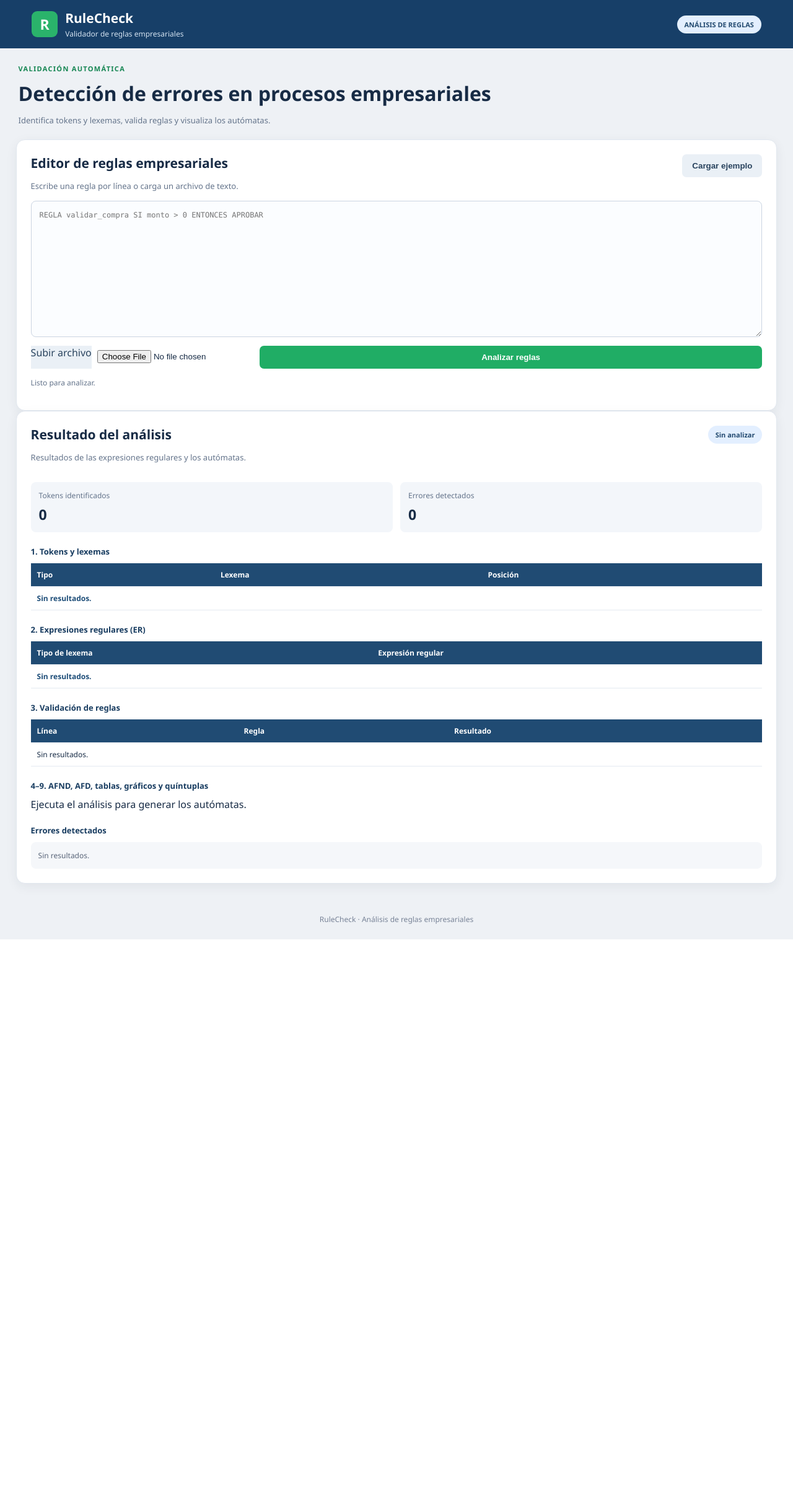
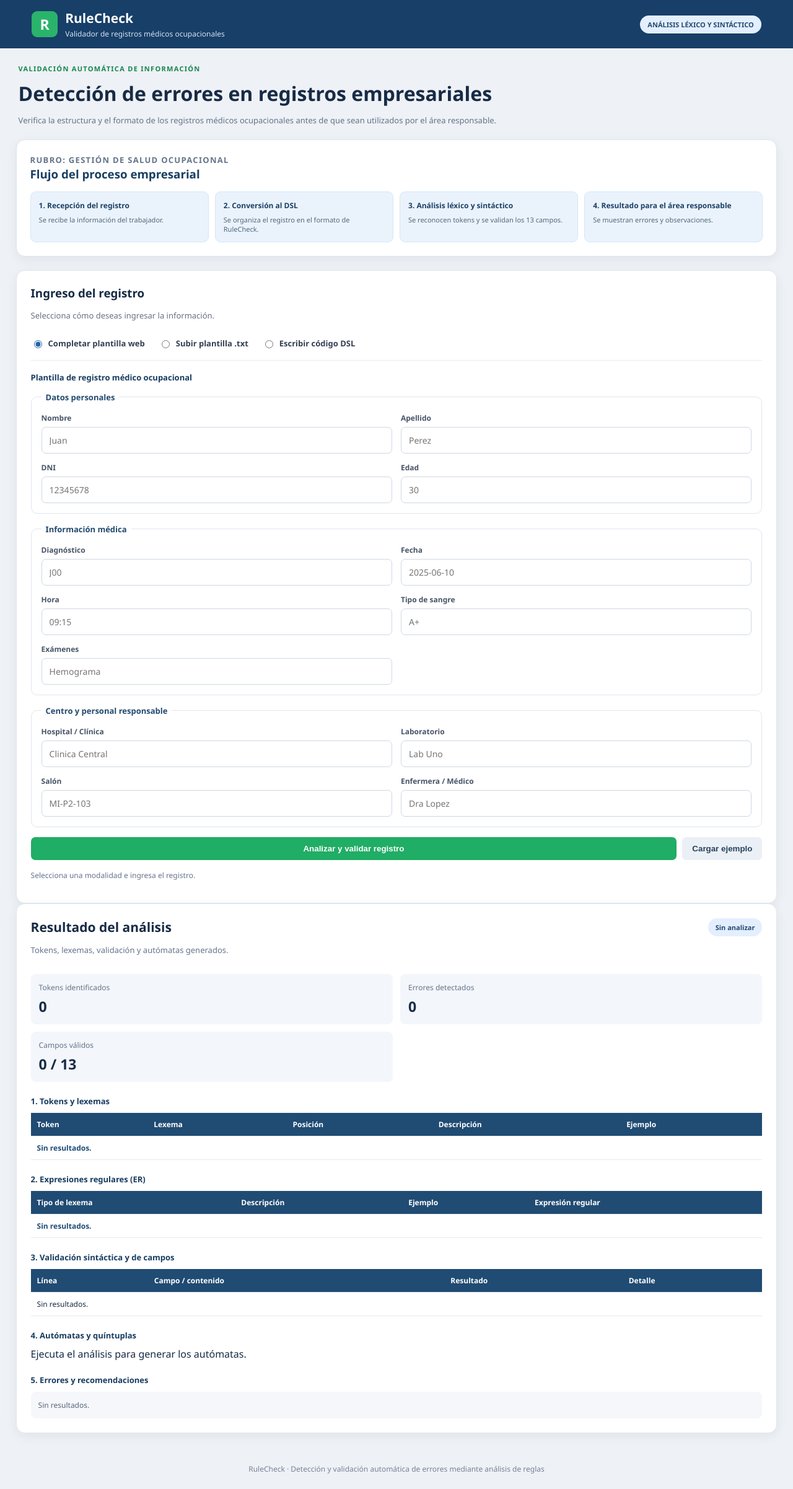
Before and after one commit to JuanDiegock/Detecci-n-y-validaci-n-autom-tica-de-errores-en-procesos-empresariales-mediante-an-lisis-de-reglas, a Flask app: page / in a window 1280 px wide. Shown: the whole page at 62% size. Before the commit the page ends 1516 px from the top, so only its background shows below. Run offline with Flask 3, Linux system fonts and the light colour scheme.

Commit message:
Update index.html for medical record validation

```diff
--- a/templates/index.html
+++ b/templates/index.html
@@ -1,98 +1,134 @@
-
 <!DOCTYPE html>
 <html lang="es">
 <head>
   <meta charset="UTF-8">
   <meta name="viewport" content="width=device-width, initial-scale=1.0">
-    <title>RuleCheck | Validador empresarial</title>
+  <title>RuleCheck | Validación de registros médicos ocupacionales</title>
   <link rel="stylesheet" href="{{ url_for('static', filename='styles.css') }}">
 </head>
 <body>
 <header class="barra">
-    <div class="marca">
-        <span class="logo">R</span>
-        <div>
-            <h1>RuleCheck</h1>
-            <p>Validador de reglas empresariales</p>
-        </div>
-    </div>
-    <span class="estado">ANÁLISIS DE REGLAS</span>
+  <div class="marca"><span class="logo">R</span><div><h1>RuleCheck</h1><p>Validador de registros médicos ocupacionales</p></div></div>
+  <span class="estado">ANÁLISIS LÉXICO Y SINTÁCTICO</span>
 </header>
 
 <main class="contenedor">
   <section class="introduccion">
-        <p class="etiqueta">VALIDACIÓN AUTOMÁTICA</p>
-        <h2>Detección de errores en procesos empresariales</h2>
-        <p>Identifica tokens y lexemas, valida reglas y visualiza los autómatas.</p>
+    <p class="etiqueta">VALIDACIÓN AUTOMÁTICA DE INFORMACIÓN</p>
+    <h2>Detección de errores en registros empresariales</h2>
+    <p>Verifica la estructura y el formato de los registros médicos ocupacionales antes de que sean utilizados por el área responsable.</p>
   </section>
 
-    <section class="panel">
-        <div class="titulo-panel">
-            <div>
-                <h3>Editor de reglas empresariales</h3>
-                <p>Escribe una regla por línea o carga un archivo de texto.</p>
+  <section class="proceso-empresarial">
+    <p class="etiqueta">RUBRO: GESTIÓN DE SALUD OCUPACIONAL</p>
+    <h3>Flujo del proceso empresarial</h3>
+    <div class="flujo-horizontal">
+      <div><b>1. Recepción del registro</b><small>Se recibe la información del trabajador.</small></div>
+      <div><b>2. Conversión al DSL</b><small>Se organiza el registro en el formato de RuleCheck.</small></div>
+      <div><b>3. Análisis léxico y sintáctico</b><small>Se reconocen tokens y se validan los 13 campos.</small></div>
+      <div><b>4. Resultado para el área responsable</b><small>Se muestran errores y observaciones.</small></div>
     </div>
-            <button id="ejemplo" class="secundario" type="button">Cargar ejemplo</button>
+  </section>
+
+  <section class="panel ingreso-panel">
+    <h3>Ingreso del registro</h3>
+    <p class="subtexto">Selecciona cómo deseas ingresar la información.</p>
+    <div class="modo-ingreso">
+      <label><input type="radio" name="modo" value="formulario" checked> Completar plantilla web</label>
+      <label><input type="radio" name="modo" value="archivo"> Subir plantilla .txt</label>
+      <label><input type="radio" name="modo" value="dsl"> Escribir código DSL</label>
     </div>
 
-        <textarea id="codigo" spellcheck="false"
-            placeholder="REGLA validar_compra SI monto > 0 ENTONCES APROBAR"></textarea>
-
+    <section id="modoFormulario" class="modo-contenido">
+      <h4>Plantilla de registro médico ocupacional</h4>
+      <form id="formRegistro">
+        <fieldset>
+          <legend>Datos personales</legend>
+          <div class="form-grid">
+            <label>Nombre<input name="Nombre" placeholder="Juan"></label>
+            <label>Apellido<input name="Apellido" placeholder="Perez"></label>
+            <label>DNI<input name="DNI" inputmode="numeric" placeholder="12345678"></label>
+            <label>Edad<input name="Edad" inputmode="numeric" placeholder="30"></label>
+          </div>
+        </fieldset>
+        <fieldset>
+          <legend>Información médica</legend>
+          <div class="form-grid">
+            <label>Diagnóstico<input name="Diagnostico" placeholder="J00"></label>
+            <label>Fecha<input name="Fecha" placeholder="2025-06-10"></label>
+            <label>Hora<input name="Hora" placeholder="09:15"></label>
+            <label>Tipo de sangre<input name="Tipo de sangre" placeholder="A+"></label>
+            <label>Exámenes<input name="Examenes" placeholder="Hemograma"></label>
+          </div>
+        </fieldset>
+        <fieldset>
+          <legend>Centro y personal responsable</legend>
+          <div class="form-grid">
+            <label>Hospital / Clínica<input name="Hospital/Clinica" placeholder="Clinica Central"></label>
+            <label>Laboratorio<input name="Laboratorio" placeholder="Lab Uno"></label>
+            <label>Salón<input name="Salon" placeholder="MI-P2-103"></label>
+            <label>Enfermera / Médico<input name="Enfermera/Medico" placeholder="Dra Lopez"></label>
+          </div>
+        </fieldset>
         <div class="acciones">
-            <label class="boton secundario" for="archivo">Subir archivo</label>
-            <input type="file" id="archivo" accept=".txt,.rule,.code">
-            <button id="analizar" class="principal" type="button">Analizar reglas</button>
+          <button class="principal" type="submit">Analizar y validar registro</button>
+          <button class="secundario" type="button" id="ejemploFormulario">Cargar ejemplo</button>
         </div>
-        <p id="mensaje" role="status">Listo para analizar.</p>
+      </form>
     </section>
 
-    <section class="resultados">
+    <section id="modoArchivo" class="modo-contenido oculto">
+      <h4>Cargar plantilla de registro</h4>
+      <button type="button" class="secundario" id="descargarPlantilla">Descargar plantilla vacía (.txt)</button>
+      <div class="archivo-linea"><label for="archivo">Selecciona un archivo de texto:</label><input type="file" id="archivo" accept=".txt"></div>
+      <p class="ayuda">Completa la plantilla descargada y súbela. También puedes cargar un archivo .txt que ya contenga el registro completo.</p>
+      <button type="button" class="principal" id="analizarArchivo">Analizar y validar registro</button>
+    </section>
+
+    <section id="modoDsl" class="modo-contenido oculto">
+      <h4>Ingreso directo del DSL</h4>
+      <p class="ayuda">Esta modalidad permite comprobar el funcionamiento del analizador léxico y sintáctico con la estructura del lenguaje de dominio de RuleCheck.</p>
+      <textarea id="codigoDsl" class="editor-dsl" spellcheck="false" placeholder="REGISTRO_MEDICO {
+NOMBRE: Juan
+APELLIDO: Perez
+DNI: 12345678
+...
+}"></textarea>
+      <div class="acciones">
+        <button type="button" class="principal" id="analizarDsl">Analizar y validar registro</button>
+        <button type="button" class="secundario" id="ejemploDsl">Cargar ejemplo DSL</button>
+      </div>
+      <details class="ejemplo-plegable">
+        <summary>Ver ejemplo del lenguaje DSL</summary>
+        <pre id="ejemploCodigoDsl"></pre>
+      </details>
+    </section>
+    <p id="mensaje" role="status" class="mensaje">Selecciona una modalidad e ingresa el registro.</p>
+  </section>
+
+  <section id="resultados" class="resultados">
     <div class="titulo-panel">
-            <div>
-                <h3>Resultado del análisis</h3>
-                <p>Resultados de las expresiones regulares y los autómatas.</p>
-            </div>
+      <div><h3>Resultado del análisis</h3><p>Tokens, lexemas, validación y autómatas generados.</p></div>
       <span id="estadoResultado" class="insignia">Sin analizar</span>
     </div>
-
     <div class="resumen">
       <div class="tarjeta"><span>Tokens identificados</span><strong id="totalTokens">0</strong></div>
       <div class="tarjeta"><span>Errores detectados</span><strong id="totalErrores">0</strong></div>
+      <div class="tarjeta"><span>Campos válidos</span><strong id="totalValidos">0 / 13</strong></div>
     </div>
-
     <h4>1. Tokens y lexemas</h4>
-        <div class="tabla-contenedor">
-            <table>
-                <thead><tr><th>Tipo</th><th>Lexema</th><th>Posición</th></tr></thead>
-                <tbody id="tablaTokens"><tr><td colspan="3">Sin resultados.</td></tr></tbody>
-            </table>
-        </div>
-
+    <div class="tabla-contenedor"><table><thead><tr><th>Token</th><th>Lexema</th><th>Posición</th><th>Descripción</th><th>Ejemplo</th></tr></thead><tbody id="tablaTokens"><tr><td colspan="5">Sin resultados.</td></tr></tbody></table></div>
     <h4>2. Expresiones regulares (ER)</h4>
-        <div class="tabla-contenedor">
-            <table>
-                <thead><tr><th>Tipo de lexema</th><th>Expresión regular</th></tr></thead>
-                <tbody id="tablaER"><tr><td colspan="2">Sin resultados.</td></tr></tbody>
-            </table>
-        </div>
-
-        <h4>3. Validación de reglas</h4>
-        <div class="tabla-contenedor">
-            <table>
-                <thead><tr><th>Línea</th><th>Regla</th><th>Resultado</th></tr></thead>
-                <tbody id="tablaReglas"><tr><td colspan="3">Sin resultados.</td></tr></tbody>
-            </table>
-        </div>
-
-        <h4>4–9. AFND, AFD, tablas, gráficos y quíntuplas</h4>
+    <div class="tabla-contenedor"><table><thead><tr><th>Tipo de lexema</th><th>Descripción</th><th>Ejemplo</th><th>Expresión regular</th></tr></thead><tbody id="tablaER"><tr><td colspan="4">Sin resultados.</td></tr></tbody></table></div>
+    <h4>3. Validación sintáctica y de campos</h4>
+    <div class="tabla-contenedor"><table><thead><tr><th>Línea</th><th>Campo / contenido</th><th>Resultado</th><th>Detalle</th></tr></thead><tbody id="tablaReglas"><tr><td colspan="4">Sin resultados.</td></tr></tbody></table></div>
+    <h4>4. Autómatas y quíntuplas</h4>
     <div id="contenedorAutomatas" class="automatas">Ejecuta el análisis para generar los autómatas.</div>
-
-        <h4>Errores detectados</h4>
+    <h4>5. Errores y recomendaciones</h4>
     <div id="listaErrores" class="errores">Sin resultados.</div>
   </section>
 </main>
-
-<footer>RuleCheck · Análisis de reglas empresariales</footer>
+<footer>RuleCheck · Detección y validación automática de errores mediante análisis de reglas</footer>
 <script src="{{ url_for('static', filename='app.js') }}"></script>
 </body>
 </html>
```
Lines whose indentation alone changed are shown as unchanged.
